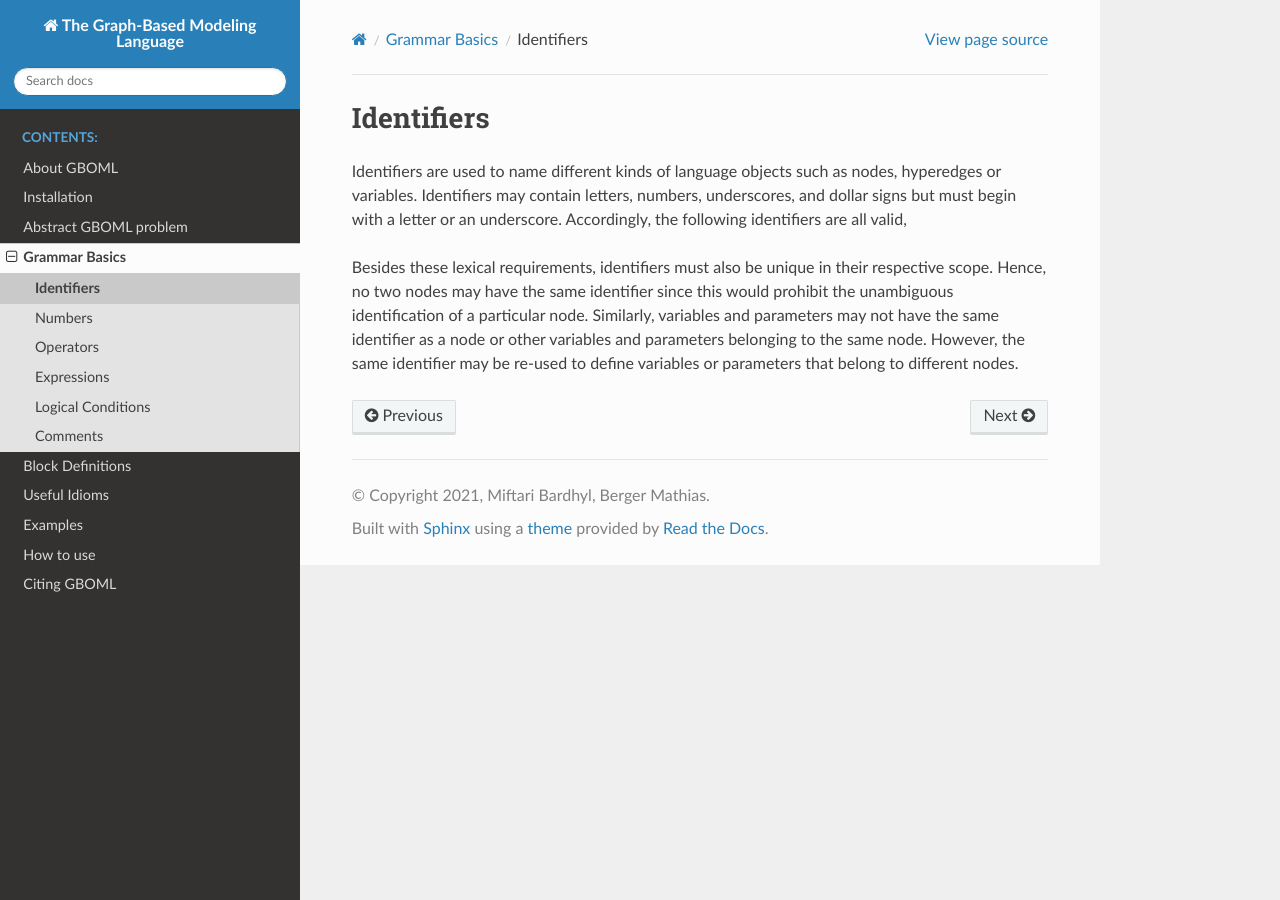
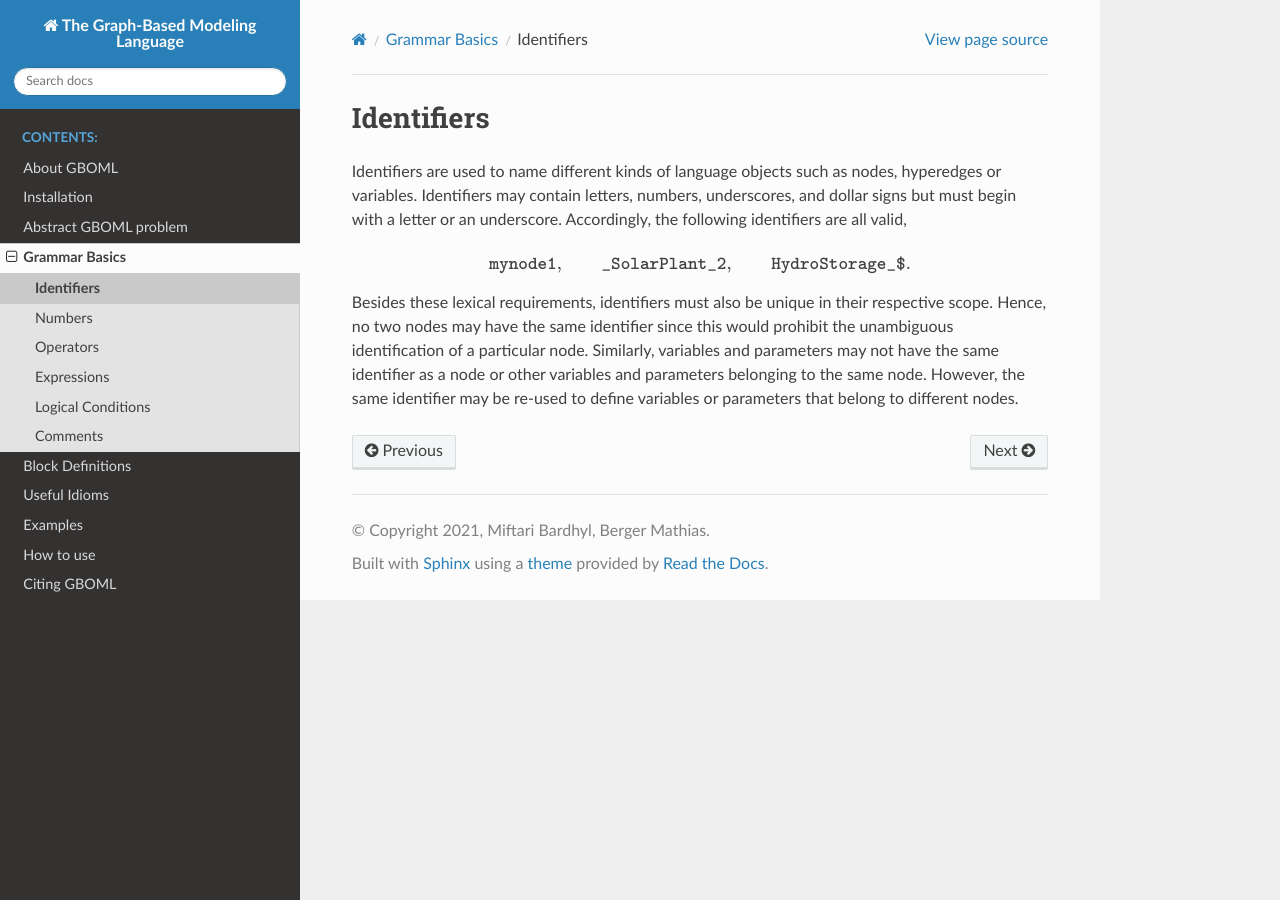
Before and after one commit to MathiasPBerger/gboml-docs-test, a Sphinx documentation site: the page built from docs/source/identifiers.rst, in a window 1280 px wide. Built offline with Sphinx 7.4.7 and the Read the Docs theme 2.0.0, drawn with Linux system fonts in a browser that asks for light colours.

Commit message:
Added math environment and characters back into identifiers.rst.

```diff
--- a/docs/source/identifiers.rst
+++ b/docs/source/identifiers.rst
@@ -4,6 +4,8 @@ Identifiers
 Identifiers are used to name different kinds of language objects such as nodes, hyperedges or variables. Identifiers may contain letters, numbers, underscores, and dollar signs but must begin with a letter or an underscore.
 Accordingly, the following identifiers are all valid,
 
+.. math::
+    \texttt{mynode1}, \qquad \texttt{_SolarPlant_2}, \qquad \texttt{HydroStorage_\$}.
 
 Besides these lexical requirements, identifiers must also be unique in their respective scope. Hence, no two nodes may have the same identifier since this would prohibit the unambiguous identification of a particular node.
 Similarly, variables and parameters may not have the same identifier as a node or other variables and parameters belonging to the same node.
```
